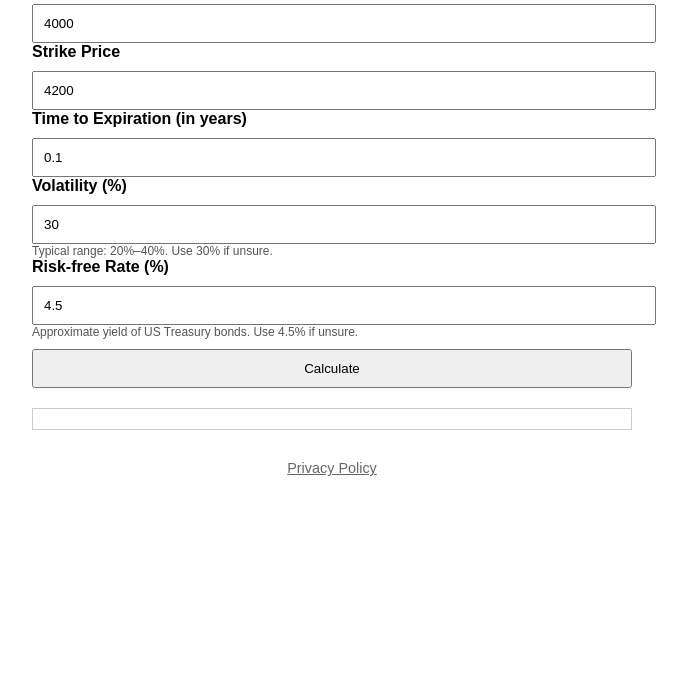
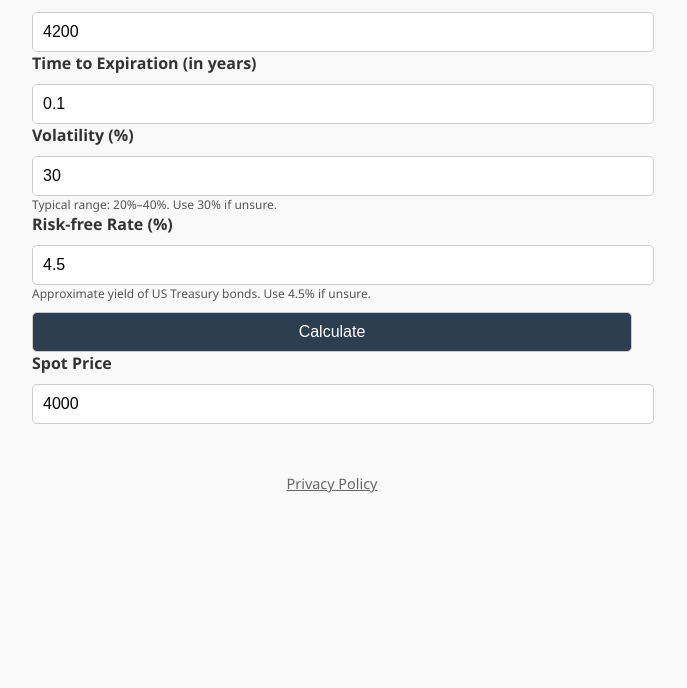
Before and after one commit to MartinColaF/commodity-options-calculator, a plain HTML site: page index.html in a window 1280 px wide. Shown: the part 112-800 px from the top of the page, without its empty margins (308-995 px from the left). Drawn offline with Linux system fonts and the light colour scheme.

Commit message:
Update index.html

```diff
--- a/index.html
+++ b/index.html
@@ -6,20 +6,47 @@
   <title>Commodity Options Calculator</title>
   <style>
     body {
-      font-family: Arial, sans-serif;
+font-family: 'Segoe UI', Tahoma, Geneva, Verdana, sans-serif;
   padding: 20px;
   max-width: 600px;
   margin: auto;
+  background-color: #f9f9f9;
+  color: #333;
 }
+
+h2 {
+  text-align: center;
+  color: #2c3e50;
+  margin-bottom: 30px;
+}
+
+.form-group {
+  margin-bottom: 20px;
+}
+
+label {
+      margin-top: 15px;
+      font-weight: bold;
+    }
+
     input, button {
   display: block;
   margin-top: 10px;
   padding: 10px;
   width: 100%;
+  border: 1px solid #ccc;
+  border-radius: 5px;
+  font-size: 1rem;
 }
-    label {
-      margin-top: 15px;
-      font-weight: bold;
+button {
+  background-color: #2c3e50;
+  color: white;
+  cursor: pointer;
+  transition: background-color 0.3s ease;
+}
+
+button:hover {
+  background-color: #1a242f;
 }
     .tooltip {
       font-size: 12px;
@@ -30,11 +57,22 @@
       padding: 10px;
       border: 1px solid #ccc;
     }
+
+    footer {
+      text-align: center;
+      padding: 1rem;
+      font-size: 0.9rem;
+      color: #666;
+    }
+
+    a {
+      color: #666;
+      text-decoration: underline;
+    }
+
   </style>
 </head>
 <body>
-
-  <h2>Commodity Options Calculator</h2>
 
   <label for="spot">Spot Price</label>
   <input type="number" id="spot" value="4000">
@@ -55,8 +93,10 @@
 
   <button onclick="calculateOptions()">Calculate</button>
 
-  <div class="results" id="results"></div>
-
+  <div class="form-group">
+  <label for="spot">Spot Price</label>
+  <input type="number" id="spot" value="4000">
+</div>
   <script>
     function calculateOptions() {
       const S = parseFloat(document.getElementById("spot").value);
```
Lines whose indentation alone changed are shown as unchanged.
